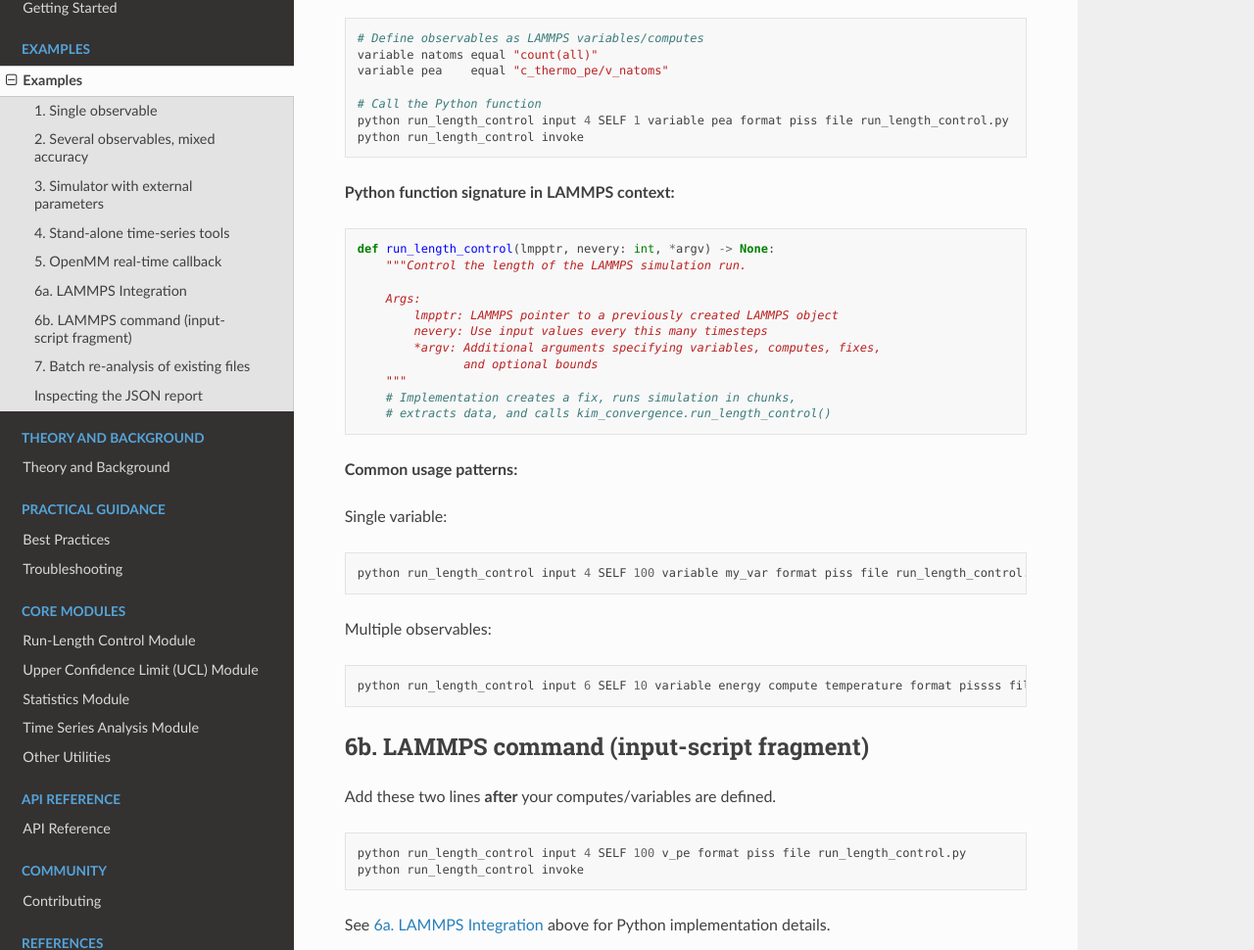
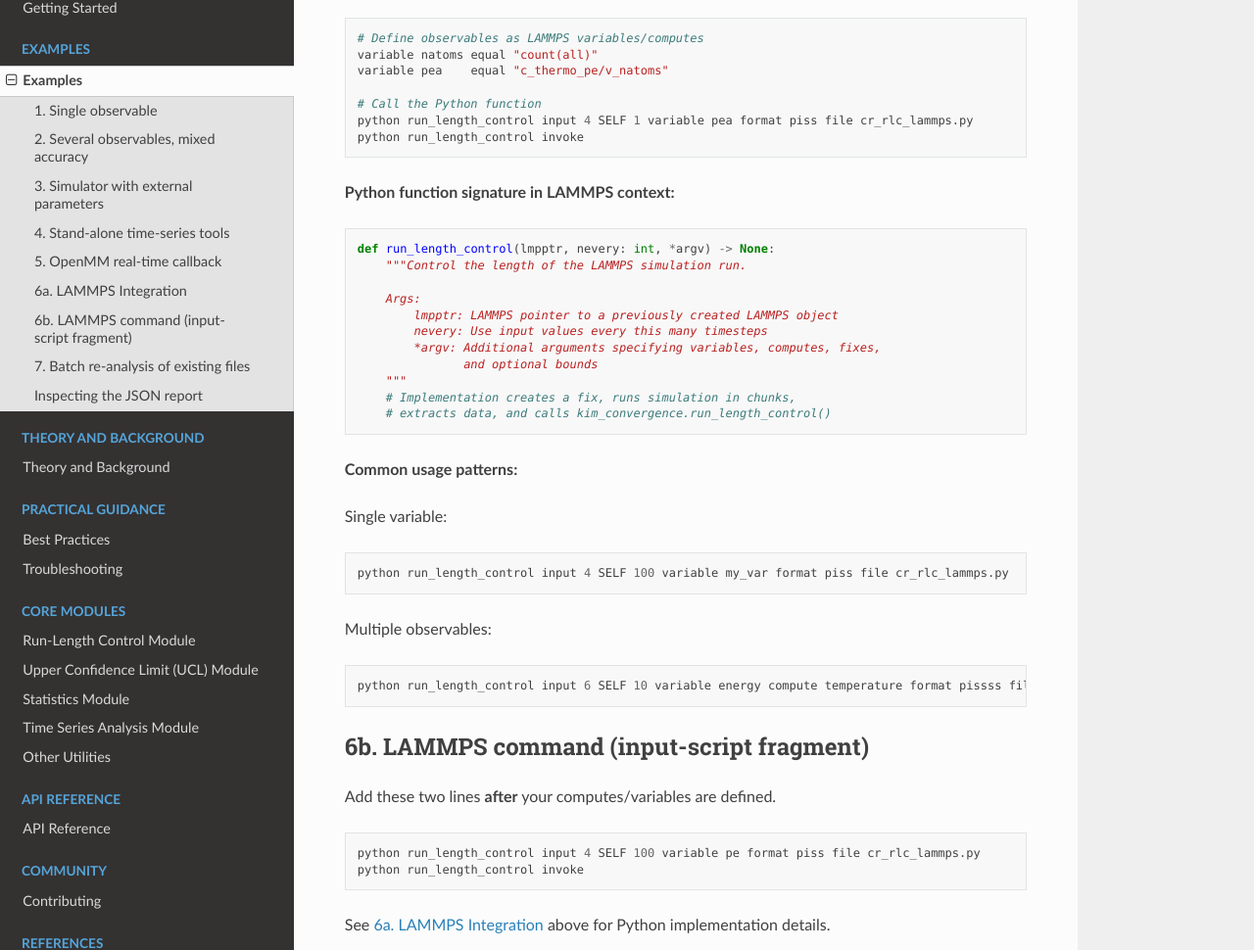
Before and after one commit to openkim/kim-convergence, a Sphinx documentation site: the page built from doc/examples.rst, in a window 1280 px wide and 1400 px high, scrolled down 2303 px. Shown: the part 144-1114 px from the top of the window at 98% size. Built offline with Sphinx 7.4.7 and the Read the Docs theme 3.1.0, drawn with Linux system fonts in a browser that asks for light colours.

Commit message:
docs(examples): align LAMMPS notation with example folder
The LAMMPS sections in doc/examples.rst referenced a non-existent
run_length_control.py file and used the v_pe direct-prefix form, which
the current argument parser rejects (it requires the variable/compute/fix
keyword form).

- Rename run_length_control.py -> cr_rlc_lammps.py (the actual file in
  examples/lammps/)
- Change `v_pe` to `variable pe` in section 6b so it matches section 6a
  and the in.lj* example scripts

```diff
--- a/doc/examples.rst
+++ b/doc/examples.rst
@@ -139,7 +139,7 @@
    variable pea    equal "c_thermo_pe/v_natoms"
 
    # Call the Python function
-   python run_length_control input 4 SELF 1 variable pea format piss file run_length_control.py
+   python run_length_control input 4 SELF 1 variable pea format piss file cr_rlc_lammps.py
    python run_length_control invoke
 
 **Python function signature in LAMMPS context:**
@@ -164,13 +164,13 @@
 
 .. code-block:: bash
 
-   python run_length_control input 4 SELF 100 variable my_var format piss file run_length_control.py
+   python run_length_control input 4 SELF 100 variable my_var format piss file cr_rlc_lammps.py
 
 Multiple observables:
 
 .. code-block:: bash
 
-   python run_length_control input 6 SELF 10 variable energy compute temperature format pissss file run_length_control.py
+   python run_length_control input 6 SELF 10 variable energy compute temperature format pissss file cr_rlc_lammps.py
 
 6b. LAMMPS command (input-script fragment)
 ------------------------------------------
@@ -179,7 +179,7 @@
 
 .. code-block:: bash
 
-   python run_length_control input 4 SELF 100 v_pe format piss file run_length_control.py
+   python run_length_control input 4 SELF 100 variable pe format piss file cr_rlc_lammps.py
    python run_length_control invoke
 
 See :ref:`lammps-integration` above for Python implementation details.
```
